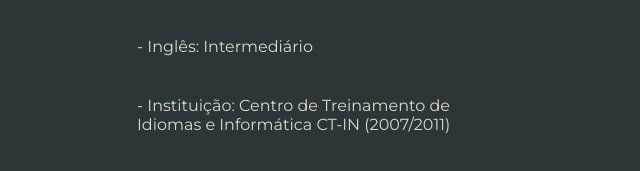
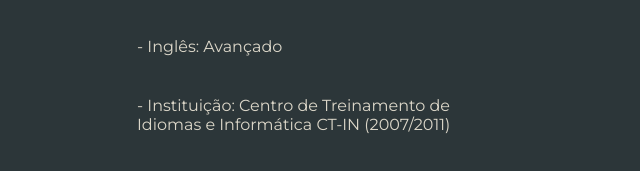
Before and after one commit to douglasbc93/portifolio, a plain HTML site: page resume.html in a window 1280 px wide. Shown: the part 908-1079 px from the top of the page, 55-695 px from the left. Drawn offline with nearby package versions, Linux system fonts and the light colour scheme.

Commit message:
Atualização no currículo

```diff
--- a/resume.html
+++ b/resume.html
@@ -31,7 +31,7 @@
                 <p class="apresentacao__conteudo__texto">- Assistente Administrativo - Assessoria do Gabinete (dezembro/2020 - junho/2023)</p>
 
             <h2 class="apresentacao__conteudo__tituloSecundario">Idiomas:</h2>
-                <p class="apresentacao__conteudo__texto">- Inglês: Intermediário</p>
+                <p class="apresentacao__conteudo__texto">- Inglês: Avançado</p>
                 <p class="apresentacao__conteudo__texto">- Instituição: Centro de Treinamento de Idiomas e Informática CT-IN (2007/2011)</p>
                 <p class="apresentacao__conteudo__texto">- Instituição: Fluency Academy (novembro/2022 - atualmente)</p>
 
```
